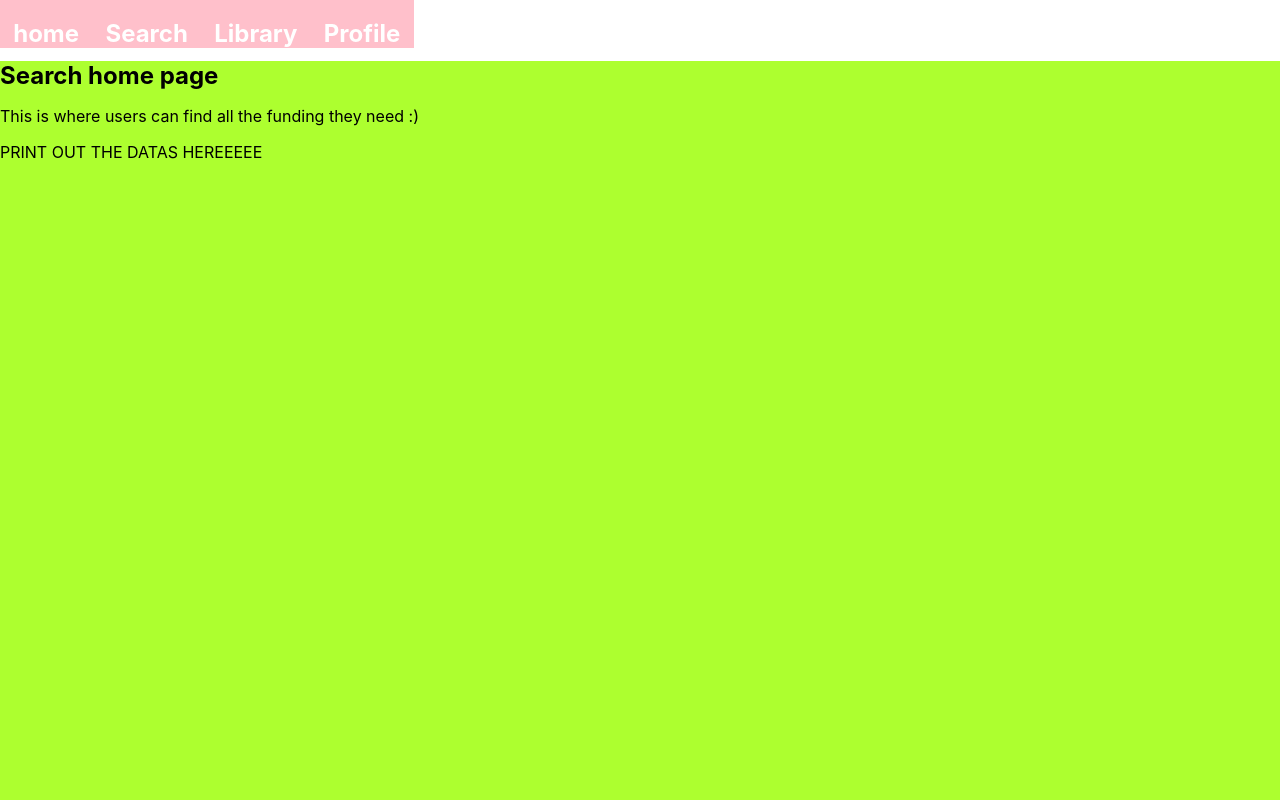
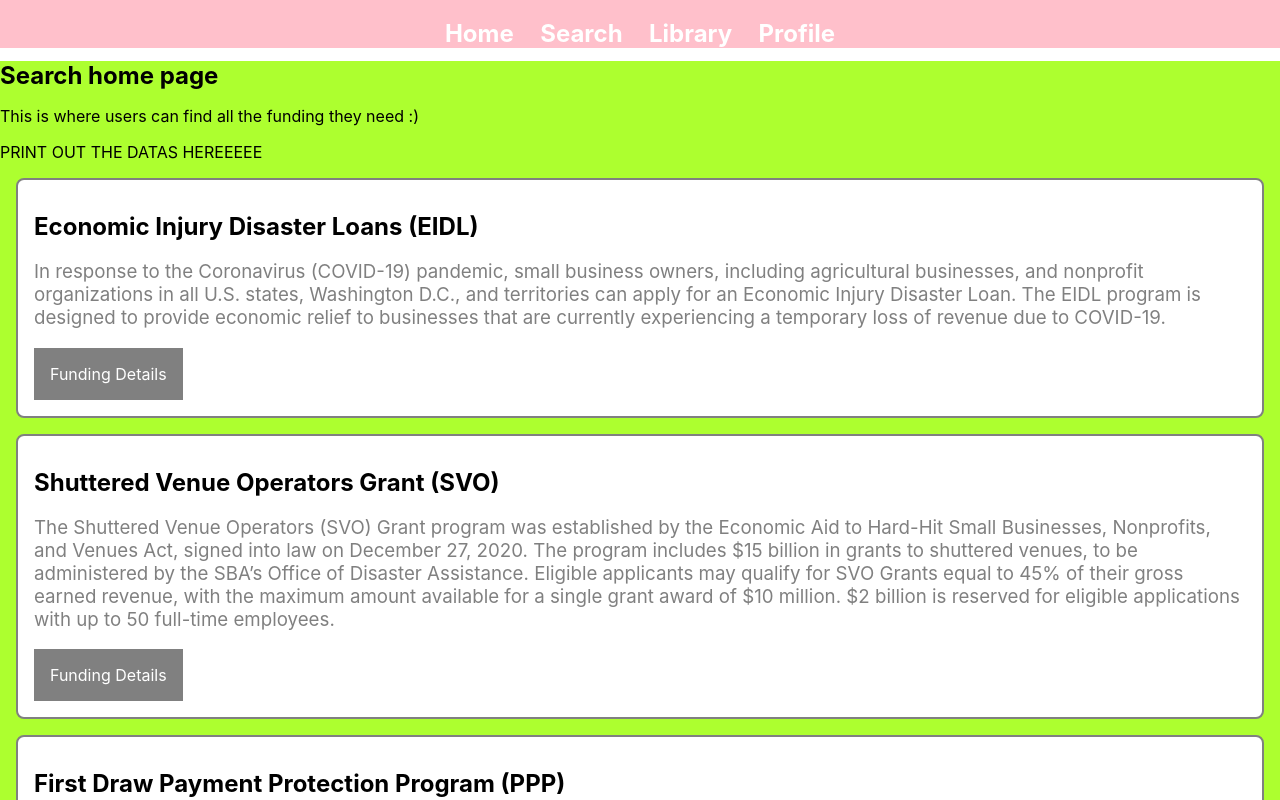
Before and after one commit to laurenng/Kala-Resilient-Small-Business, a React (Create React App) app in the folder kala-app/: page /search in a window 1280 px wide. Shown: the top 800 px of the page. Built offline with nearby package versions, Linux system fonts and the light colour scheme.

Commit message:
created funding opportunities boxes

```diff
--- a/kala-app/src/App.tsx
+++ b/kala-app/src/App.tsx
@@ -20,7 +20,6 @@ class App extends React.Component<any> {
         <Router>
         {/* Nav bar display */}
         <Navbar />
-
         {/* React-Router component that dictates which component to go to */}
         <div className="page">
             <Switch>
--- a/kala-app/src/Navbar/NavTabs.tsx
+++ b/kala-app/src/Navbar/NavTabs.tsx
@@ -7,7 +7,7 @@ import './Navbar.css';
             <div id="navContent">
                 <Link to="/">
                     <div className="tab">
-                        <h1>home</h1>
+                        <h1>Home</h1>
                     </div>
                 </Link>
                 <Link to="/search">
--- a/kala-app/src/Navbar/Navbar.css
+++ b/kala-app/src/Navbar/Navbar.css
@@ -1,6 +1,7 @@
 #navbar {
     background-color: black;
     height: 3em;
+    width: 100%;
     /* makes elements centered + in line */
     align-items: center;
     top: 0;
@@ -11,7 +12,7 @@
     display: flex;
     flex-direction: row;
     justify-content: center;
-
+    margin-top: 0;
 }
 
 /* individual  buttons*/
--- /dev/null
+++ b/kala-app/src/search-pages/FundingRect.tsx
@@ -0,0 +1,8 @@
+import React from 'react';
+import './searchStyle.css';
+
+export const FundingRect = (funding: {}) => {
+  return(
+    <h1>hello</h1>
+  )
+}
--- a/kala-app/src/search-pages/searchHome.tsx
+++ b/kala-app/src/search-pages/searchHome.tsx
@@ -1,5 +1,6 @@
 import React from 'react';
 import './searchStyle.css';
+import { FundingRect } from './FundingRect';
 
 // properties that belong to SearchHome
 interface searchProps {
@@ -8,26 +9,47 @@ interface searchProps {
 
 // states that belong to SearchHome
 interface searchState {
+  fundingOpps: any[]
 }
 
 class SearchHome extends React.Component<searchProps, searchState> {
+    constructor(props: searchProps, state: searchState){
+      super(props);
+      this.state = {
+        fundingOpps: []
+      };
+    }
+
     render() {
+      const fundingList = this.state.fundingOpps.map((d) => {
+        console.log(d);
+        return(
+          <div key = {d.id} className="fundBox">
+             <h1>{d.name}</h1>
+             <h3 className="fundingFont">{d.description}</h3>
+             <div className="moreDetailsBox">
+              <a href={d.url} rel="noreferrer" target="_blank">Funding Details</a>
+             </div>
+          </div>
+          // <FundingRect funding={d} />
+        )
+      })
       return (
           <div id="searchMain">
             <h1>Search home page </h1>
             <p>This is where users can find all the funding they need :) </p>
             <p> PRINT OUT THE DATAS HEREEEEE </p>
+            {fundingList}
           </div>
       );
     }
 
-    // display fundBlock probably
-    private fundBlocks = () => {
-
-    }
-
     async componentDidMount() {
-        // will do this function when component is on screen... so get data here. and set to state
+      let admins = require('../testData/testFunding.json');
+      console.log(admins);
+      this.setState({
+        fundingOpps: admins
+      })
     }
 }
 
--- a/kala-app/src/search-pages/searchStyle.css
+++ b/kala-app/src/search-pages/searchStyle.css
@@ -2,3 +2,30 @@
     background-color: greenyellow;
     height:5000px;
 }
+
+.fundBox {
+    border: solid 2px gray;
+    border-radius: 0.5em;
+    background-color: white;
+    padding: 1em;
+    margin: 1em;
+}
+
+.fundBox::hover {
+    box-shadow: 0.5em 0.5em black;
+}
+
+.fundingFont {
+    font-weight: normal;
+    color: gray;
+}
+
+.moreDetailsBox {
+    background-color: gray;
+    padding: 1em;
+    width: fit-content;
+}
+
+.moreDetailsBox a {
+    color: white;
+}
```
Also changed, not shown: 1 other file (tests, documents, lock files or other folders).
